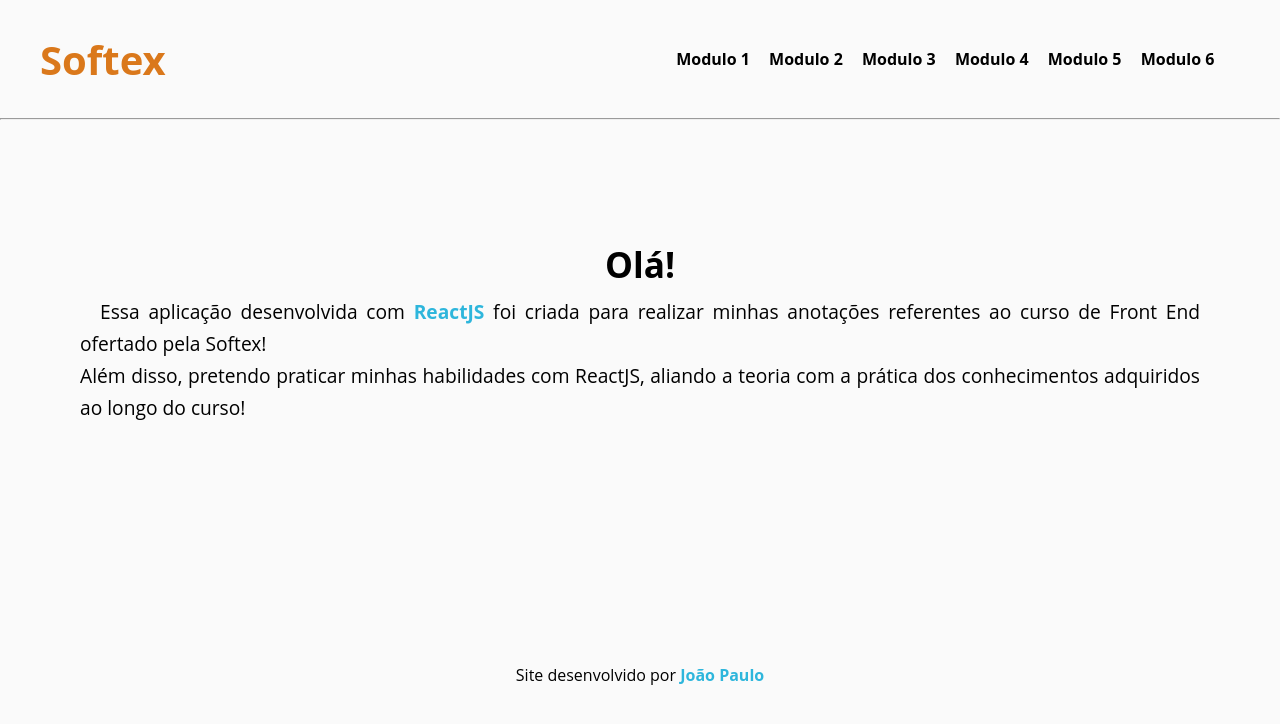
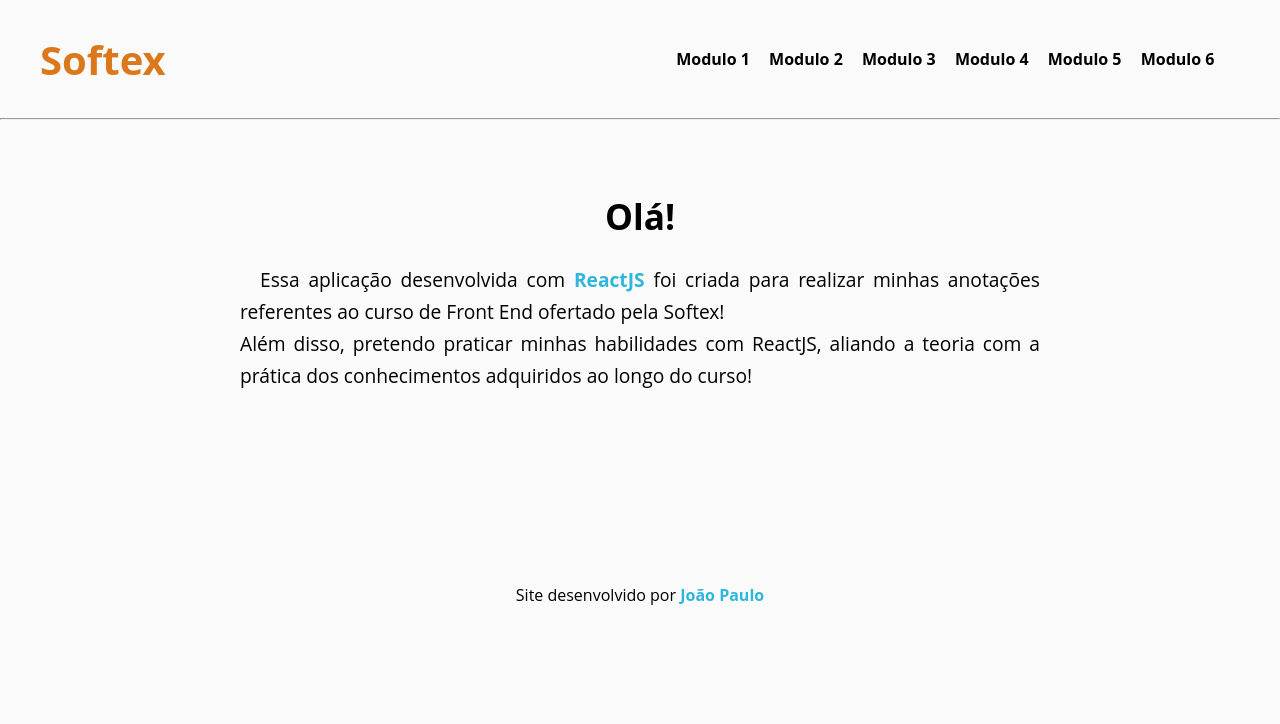
Before and after one commit to jpcchaves/softex-notes, a React (Create React App) app: page / in a window 1280 px wide. Shown: the top 724 px of the page. Built offline with nearby package versions, Linux system fonts and the light colour scheme.

Commit message:
Update Home.module.css

```diff
--- a/src/pages/Home/Home.module.css
+++ b/src/pages/Home/Home.module.css
@@ -1,11 +1,12 @@
 .container_home {
+    max-width: 800px;
     text-align: center;
     line-height: 2rem;
-    margin: 8rem 5rem;
+    margin: 5rem auto;
 }
 
 .title {
-    margin-bottom: 1rem;
+    margin-bottom: 2rem;
     font-size: 2.2rem;
 }
 
```
